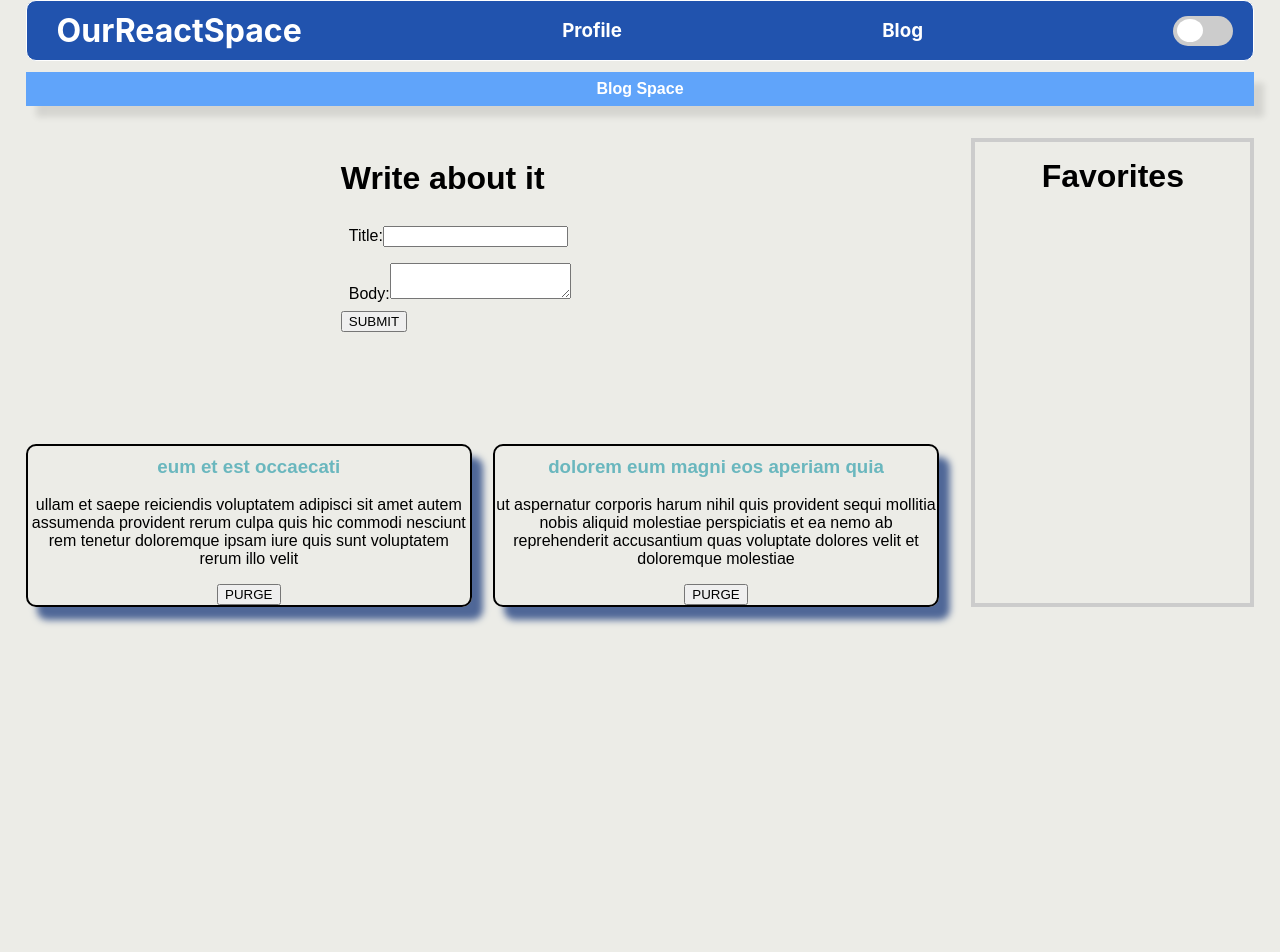
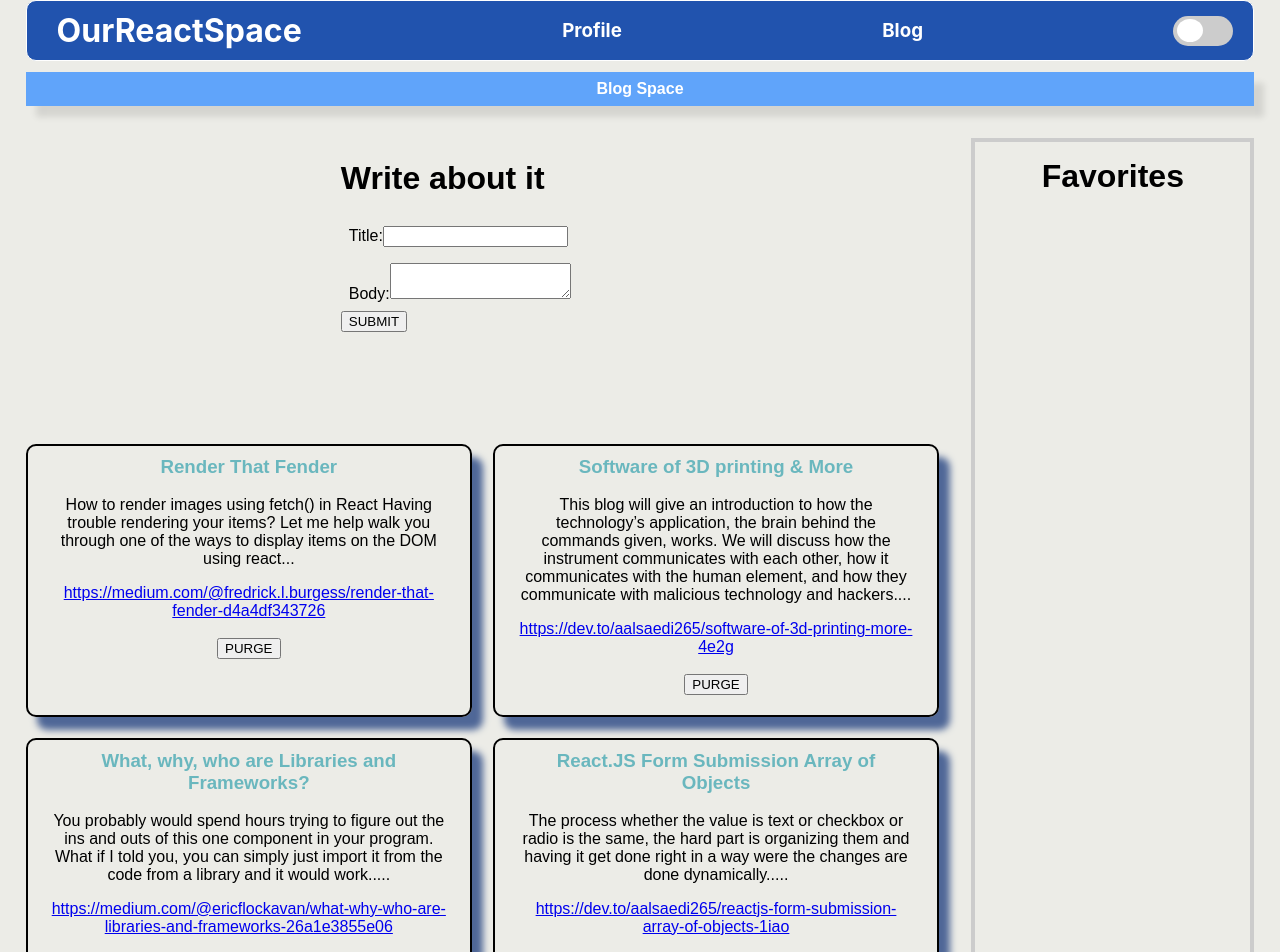
Before and after one commit to ejoglez/react-spaces, a React (Create React App) app in the folder my-react-space/: page /blogs in a window 1280 px wide. Shown: the top 952 px of the page. Before the commit the page ends 800 px from the top, so only its background shows below. Built offline with nearby package versions, Linux system fonts and the light colour scheme; data requests are answered from the project's data file.

Commit message:
Our blog Posts

```diff
--- a/my-react-space/db.json
+++ b/my-react-space/db.json
@@ -3,14 +3,31 @@
     {
       "userId": 1,
       "id": 4,
-      "title": "eum et est occaecati",
-      "body": "ullam et saepe reiciendis voluptatem adipisci\nsit amet autem assumenda provident rerum culpa\nquis hic commodi nesciunt rem tenetur doloremque ipsam iure\nquis sunt voluptatem rerum illo velit"
+      "title": "Render That Fender",
+      "link": "https://medium.com/@fredrick.l.burgess/render-that-fender-d4a4df343726",
+      "body":
+      "How to render images using fetch() in React Having trouble rendering your items? Let me help walk you through one of the ways to display items on the DOM using react..."
     },
     {
       "userId": 1,
       "id": 6,
-      "title": "dolorem eum magni eos aperiam quia",
-      "body": "ut aspernatur corporis harum nihil quis provident sequi\nmollitia nobis aliquid molestiae\nperspiciatis et ea nemo ab reprehenderit accusantium quas\nvoluptate dolores velit et doloremque molestiae"
+      "link": "https://dev.to/aalsaedi265/software-of-3d-printing-more-4e2g",
+      "title": "Software of 3D printing & More",
+      "body": "This blog will give an introduction to how the technology’s application, the brain behind the commands given, works. We will discuss how the instrument communicates with each other, how it communicates with the human element, and how they communicate with malicious technology and hackers...."
+    },
+    {
+      "userId": 1,
+      "id": 8,
+      "link": "https://medium.com/@ericflockavan/what-why-who-are-libraries-and-frameworks-26a1e3855e06",
+      "title": "What, why, who are Libraries and Frameworks?",
+      "body": "You probably would spend hours trying to figure out the ins and outs of this one component in your program. What if I told you, you can simply just import it from the code from a library and it would work....."
+    },
+    {
+      "userId": 1,
+      "id": 10,
+      "link": "https://dev.to/aalsaedi265/reactjs-form-submission-array-of-objects-1iao",
+      "title": "React.JS Form Submission Array of Objects",
+      "body": "The process whether the value is text or checkbox or radio is the same, the hard part is organizing them and having it get done right in a way were the changes are done dynamically....."
     }
   ],
   "comments": [
--- a/my-react-space/src/components/Blog/BlogItem.js
+++ b/my-react-space/src/components/Blog/BlogItem.js
@@ -5,7 +5,10 @@ function BlogItem({blog,favBlog, retire}){
     return (
         <div onClick={()=>favBlog(blog)} className="blogPost">
             <h3>{blog.title}</h3>
-            <p>{blog.body}</p>
+            <p>{blog.body} </p>
+            <a href={blog.link}>{blog.link}</a>
+            <br></br>
+            <br></br>
             <button className="purge" onClick={()=>retire(blog)} >Purge</button>
         </div>
     )
--- a/my-react-space/src/components/Blog/styles.css
+++ b/my-react-space/src/components/Blog/styles.css
@@ -43,6 +43,9 @@
     border-radius: 10px;
     box-shadow: 11px 13px 7px #4f6797;
     text-overflow: hidden;
+    padding-bottom: 20px;
+    padding-left: 20px;
+    padding-right: 20px;
 }
 .blogPost h3{
     color:RGB(106, 183, 190);
```
